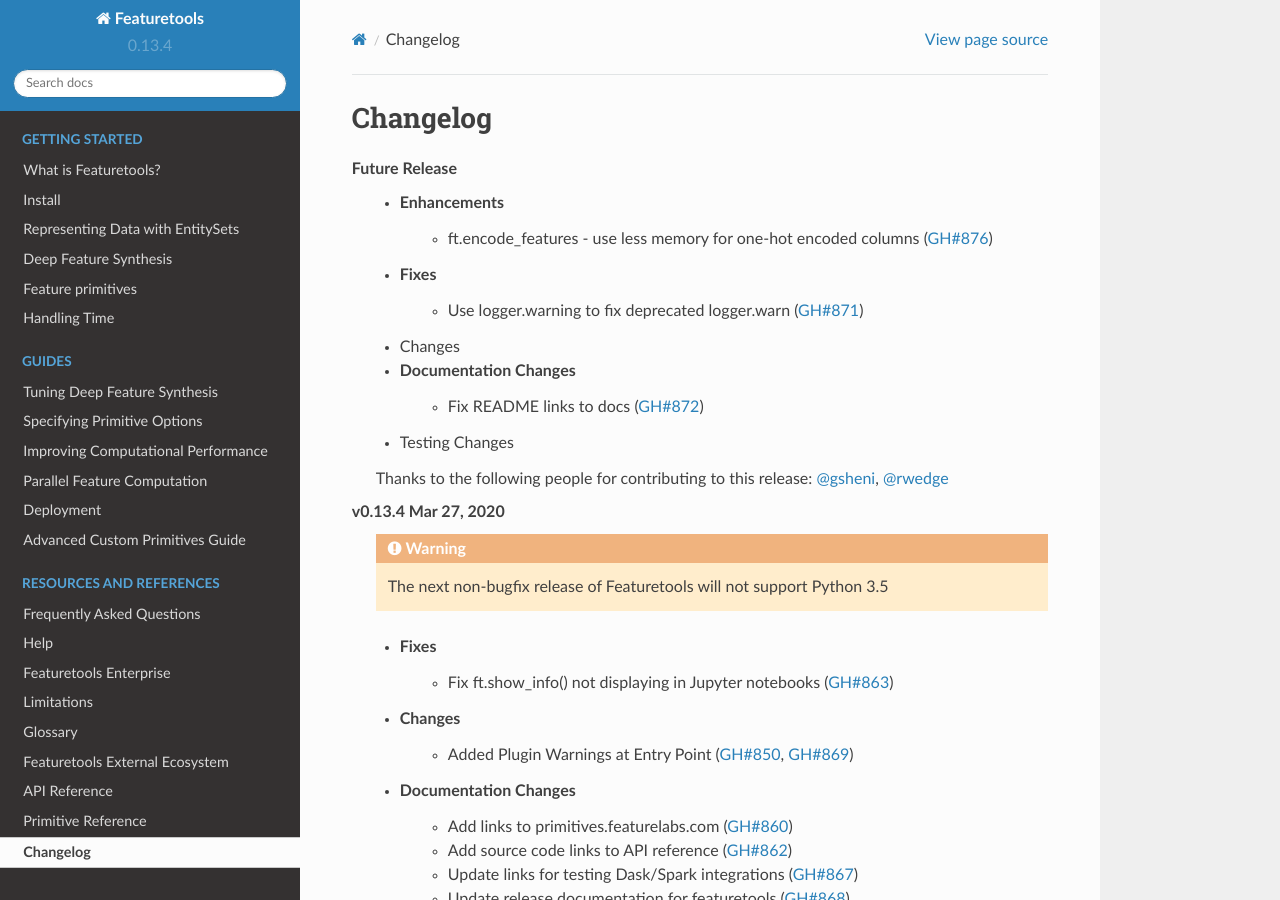
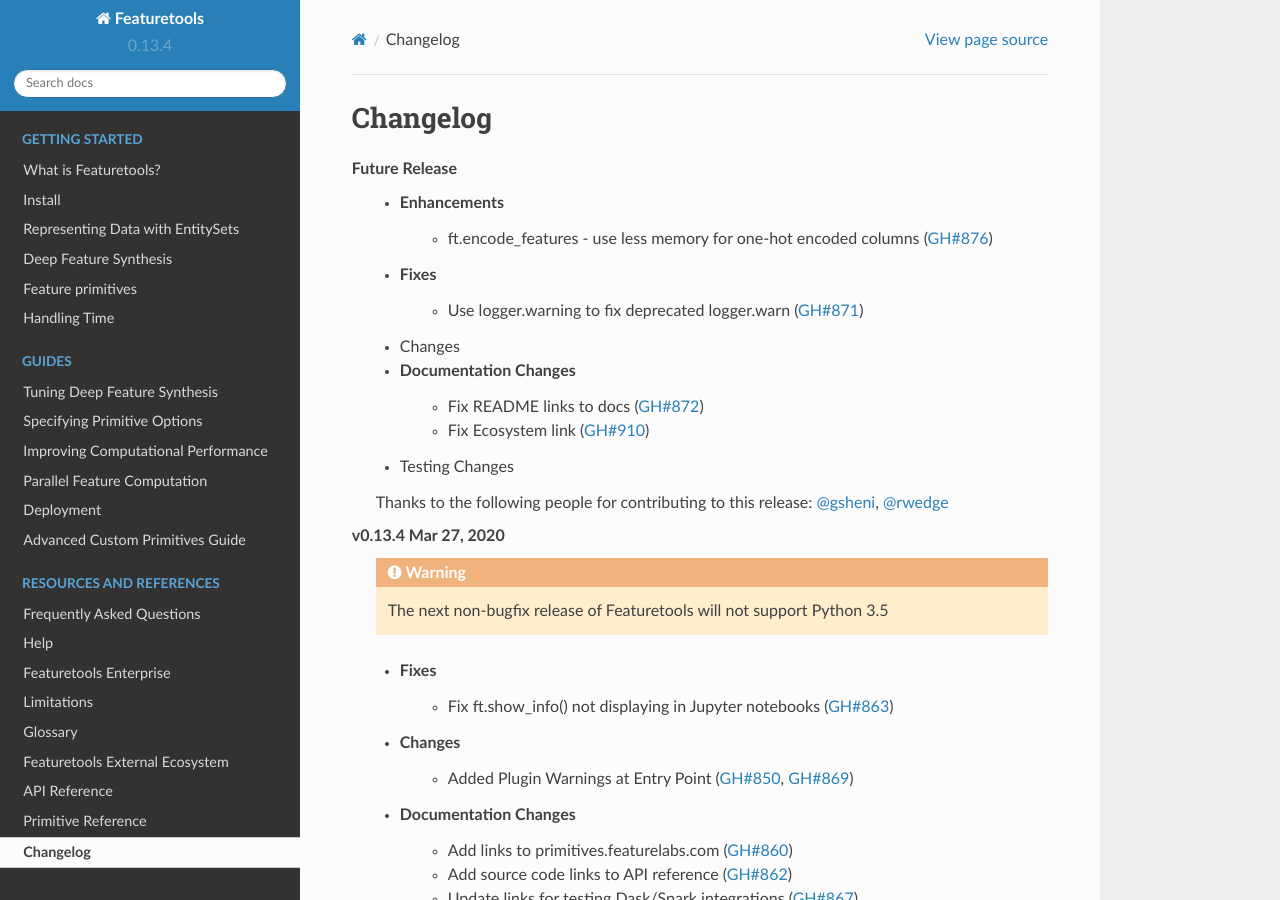
Before and after one commit to alteryx/featuretools, a Sphinx documentation site: the page built from docs/source/changelog.rst, in a window 1280 px wide and 900 px high. Built offline with Sphinx 7.4.7 and the Read the Docs theme 2.0.0, drawn with Linux system fonts in a browser that asks for light colours; pages that are not in the unit, such as notebooks, are missing from menus.

Commit message:
update changelog

```diff
--- a/docs/source/changelog.rst
+++ b/docs/source/changelog.rst
@@ -10,6 +10,7 @@
     * Changes
     * Documentation Changes
         * Fix README links to docs (:pr:`872`)
+        * Fix Ecosystem link (:pr:`910`)
     * Testing Changes
 
     Thanks to the following people for contributing to this release:
```
